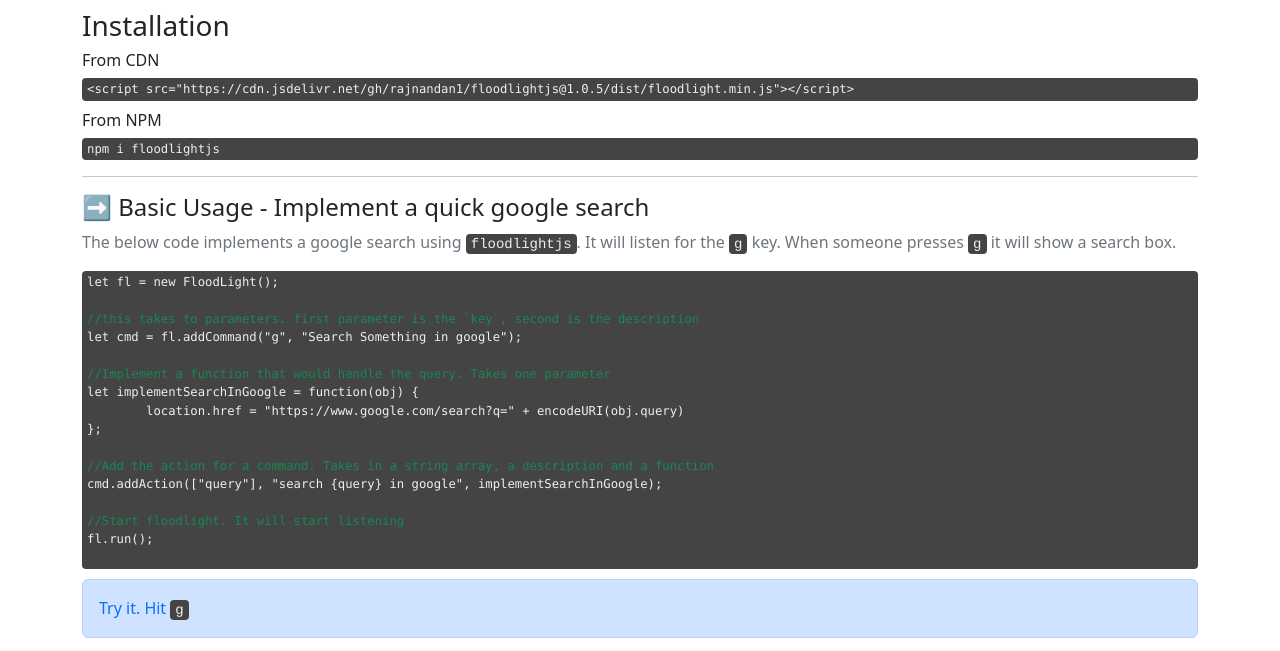
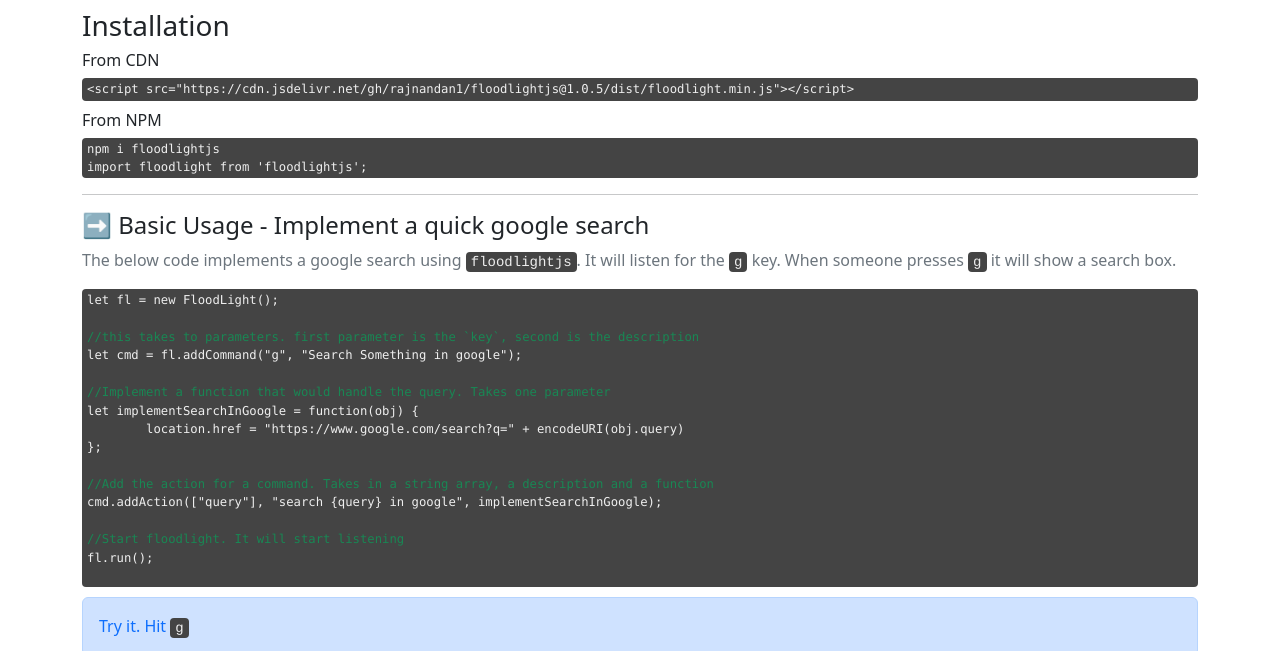
Before and after one commit to rajnandan1/floodlightjs, a website: page index.html in a window 1280 px wide. Shown: the part 142-793 px from the top of the page. Drawn offline with nearby package versions, Linux system fonts and the light colour scheme.

Commit message:
updated doc

```diff
--- a/index.html
+++ b/index.html
@@ -63,7 +63,9 @@
 		<h6>From NPM</h6>
 		<code class="flcode block">
 		<pre >
-npm i floodlightjs</pre>
+npm i floodlightjs
+import floodlight from 'floodlightjs';
+</pre>
 		</code>
 		<hr />
 		<h4>➡️ Basic Usage - Implement a quick google search</h4>
```
